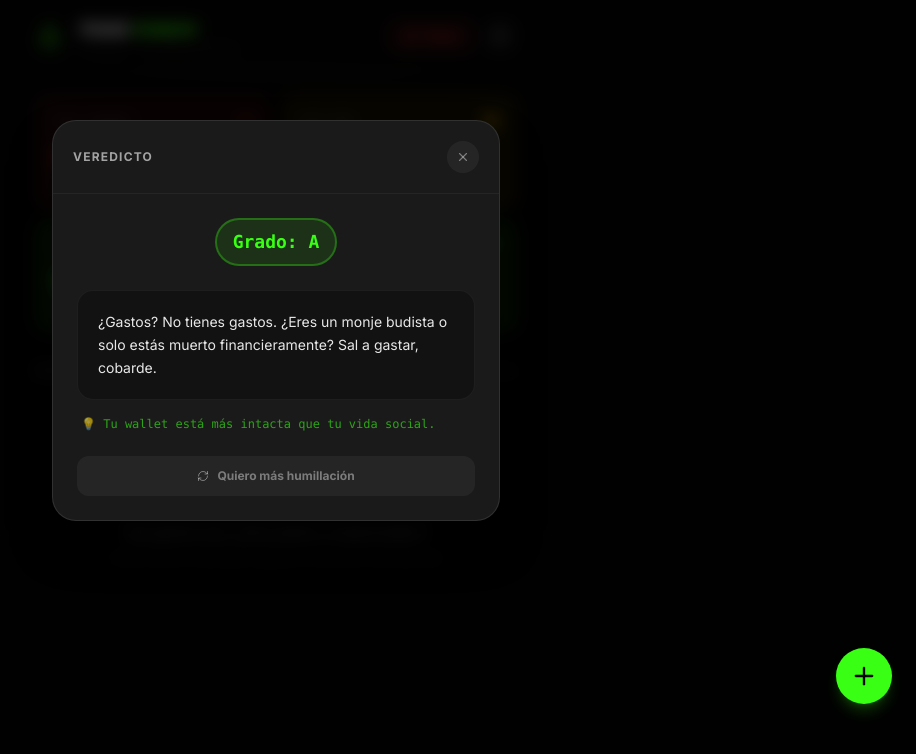
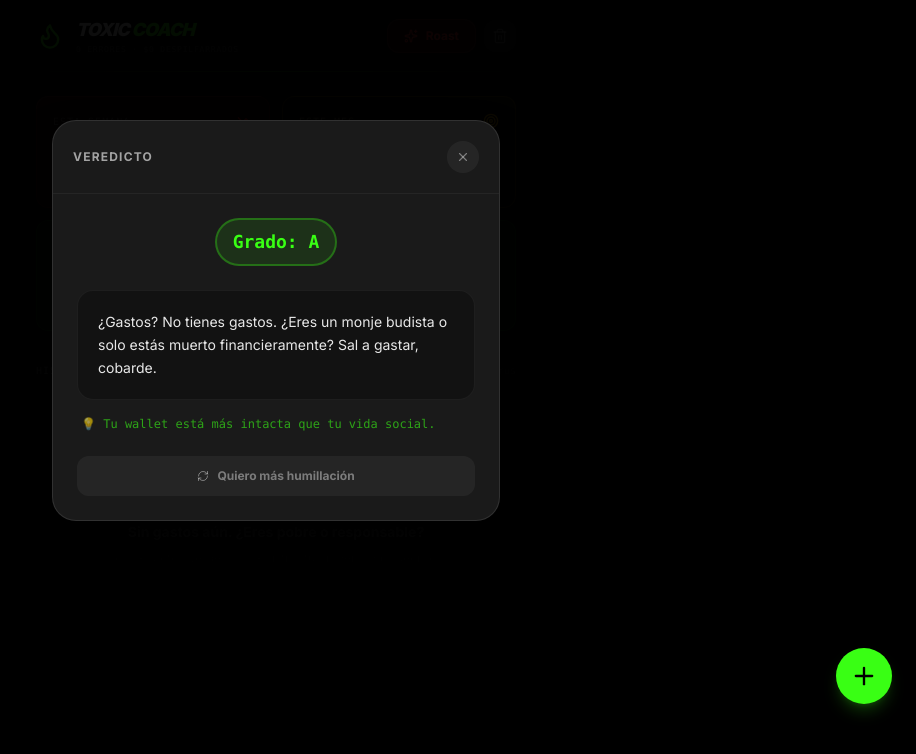
Before and after one commit to manualecarvajal-collab/toxic-financial-coach, a React (Vite) app: page / in a window 1280 px wide. Both pictures are taken after a click on the button "Roast". Shown: the top 754 px of the page, without its empty margins (364-1280 px from the left). Built offline with nearby package versions, Linux system fonts and the light colour scheme.

Commit message:
fix: elimina backdrop-blur y animación glitch para evitar artefactos visuales en móvil

```diff
--- a/src/App.tsx
+++ b/src/App.tsx
@@ -166,7 +166,7 @@ function App() {
               animate={{ opacity: 1 }}
               exit={{ opacity: 0 }}
               onClick={() => setShowShameCard(false)}
-              className="fixed inset-0 bg-black/80 backdrop-blur-sm z-40"
+              className="fixed inset-0 bg-black/95 z-40"
             />
             <motion.div
               initial={{ opacity: 0, scale: 0.8 }}
--- a/src/components/RoastModal.tsx
+++ b/src/components/RoastModal.tsx
@@ -31,7 +31,7 @@ export default function RoastModal({
             animate={{ opacity: 1 }}
             exit={{ opacity: 0 }}
             onClick={onClose}
-            className="fixed inset-0 bg-black/70 backdrop-blur-sm z-40"
+            className="fixed inset-0 bg-black/95 z-40"
           />
 
           {/* Modal */}
--- a/src/index.css
+++ b/src/index.css
@@ -8,22 +8,17 @@
 
   --font-family-brutal: "Inter", system-ui, sans-serif;
   --font-family-mono: "JetBrains Mono", monospace;
-
-  --animate-glitch: glitch 0.3s cubic-bezier(.25,.46,.45,.94) both infinite;
-}
-
-@keyframes glitch {
-  0% { transform: translate(0) }
-  20% { transform: translate(-2px, 2px) }
-  40% { transform: translate(-2px, -2px) }
-  60% { transform: translate(2px, 2px) }
-  80% { transform: translate(2px, -2px) }
-  100% { transform: translate(0) }
 }
 
 :root {
   background-color: #050505;
   color: #ffffff;
+}
+
+html {
+  /* Forzar composición GPU estable en móviles */
+  -webkit-transform: translateZ(0);
+  transform: translateZ(0);
 }
 
 body {
```
